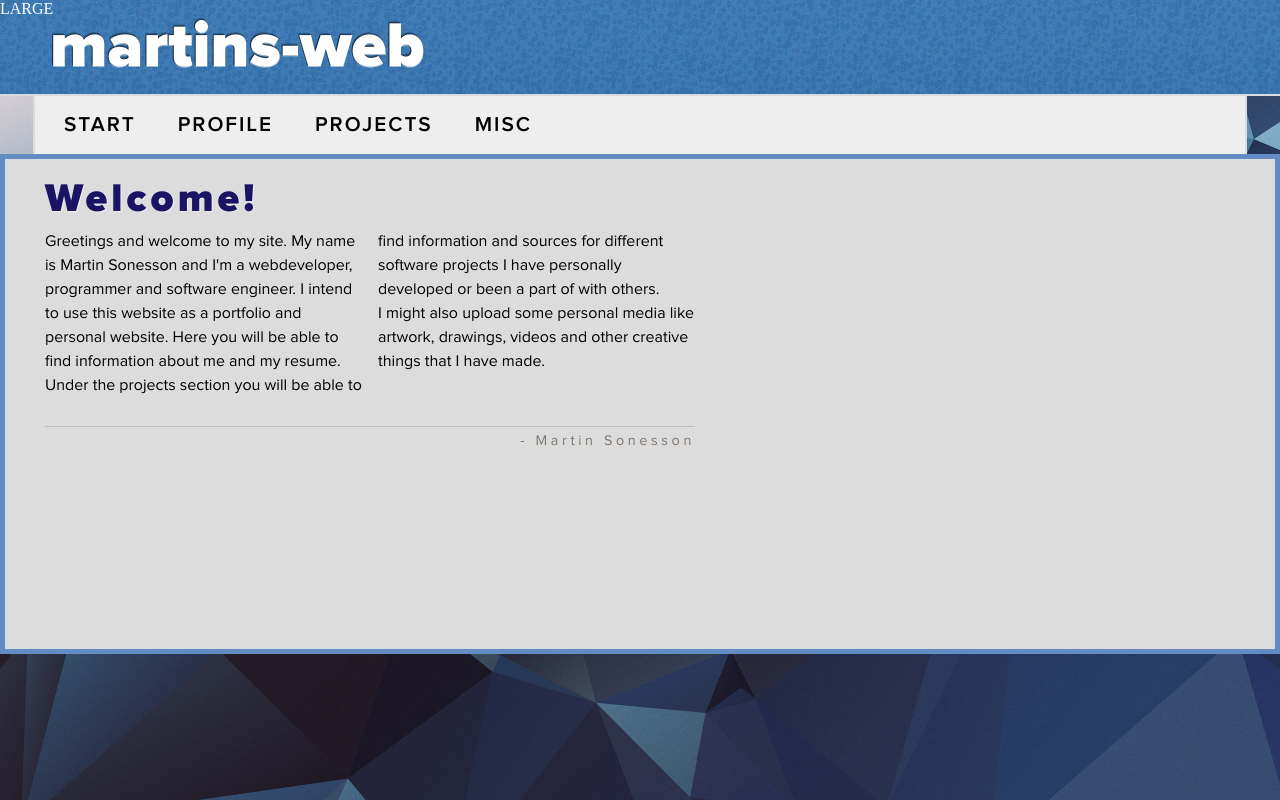
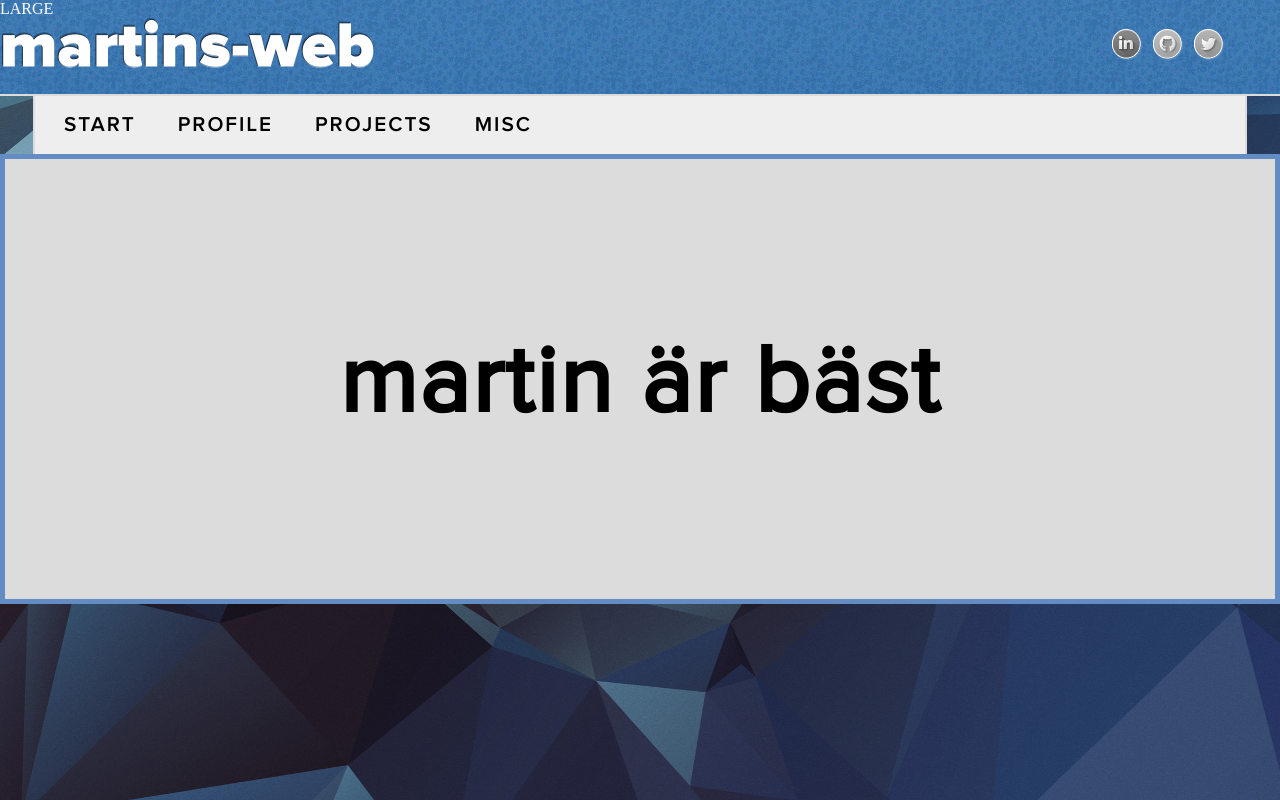
Before and after one commit to ToWelie89/martinsweb, a PHP site: page / in a window 1280 px wide. Run offline with PHP 8.4, Linux system fonts and the light colour scheme; some libraries are stand-ins or nearby versions; some web fonts are replaced.

Commit message:
Updates to gui

```diff
--- a/bio.php
+++ b/bio.php
@@ -15,6 +15,7 @@
                         <a href="http://se.linkedin.com/pub/martin-sonesson/47/b65/200" target="_blank" displayText="LinkedIn"><img alt="LinkedIn" src="img/socialMediaIcons/LinkedIn.png"></a>
                         <a href="http://www.github.com/ToWelie89" target="_blank" displayText="GitHub"><img alt="GitHub" src="img/socialMediaIcons/GitHub.png"></a>
                         <a href="https://twitter.com/Martin_Sonesson" target="_blank" displayText="Twitter"><img alt="Twitter" src="img/socialMediaIcons/Twitter.png"></a>
+                        <a href="https://www.instagram.com/martinso89" target="_blank" displayText="Instagram"><img alt="Instagram" src="img/socialMediaIcons/Instagram.png"></a>
                     </div>
                 </div>
                 <div class="mainContentItem" style="margin-top: 120px; width: 100%; padding: 20px 30px 20px 30px;">
--- a/css/less/default.less
+++ b/css/less/default.less
@@ -8,16 +8,17 @@
 
 html, body {
     max-width: 100%;
+    height: 100%;
     overflow-x: hidden;
 }
 
 body{
     background: @bodyBackground;
     background-position: 0px 0px;
-    background-repeat: repeat-y;
+    background-repeat: no-repeat;
     background-color: black;
-    background-size: 100%;
-    background-position: 0px 90px;
+    background-size: 100% 100%;
+    background-attachment: fixed;
     width: 100%;
     height: 100%;
     overflow-x: hidden;
@@ -58,6 +59,7 @@ a {
 div#main{
     margin: auto;
     width: @containerWidth;
+    padding-bottom: 40px;
 }
 
 div#topBar{
@@ -69,6 +71,30 @@ div#topBar{
 div#topBarInnerContainer{
     width: @containerWidth;
     margin: auto;
+    h1 {
+        display: table-cell;
+        width: (@containerWidth / 2);
+    }
+    #socialMedia {
+        display: table-cell;
+        vertical-align: middle;
+        text-align: right;
+        padding-right: 50px;
+        width: (@containerWidth / 2);
+
+        a {
+            padding-right: 5px;
+            img {
+                filter: url(../../filters.svg#grayscale); /* Firefox 3.5+ */
+                filter: gray; /* IE6-9 */
+                -webkit-filter: grayscale(1); /* Google Chrome, Safari 6+ & Opera 15+ */
+                &:hover {
+                    filter: none;
+                    -webkit-filter: grayscale(0);
+                }
+            }
+        }
+    }
 }
 
 #menu, #subMenuContainer{
@@ -94,6 +120,7 @@ div#topBarInnerContainer{
 }
 
 div#contentBar{
+    height: 100%;
     margin: 0;
     padding: 20px 40px 20px 40px;
     //border-top-left-radius: 10px;
--- a/includes/topBar.php
+++ b/includes/topBar.php
@@ -1,5 +1,10 @@
 <div id="topBar">
     <div id="topBarInnerContainer">
         <h1>martins-web</h1>
+        <div id="socialMedia">
+        	<a href="http://se.linkedin.com/pub/martin-sonesson/47/b65/200" target="_blank" displayText="LinkedIn"><img alt="LinkedIn" src="img/socialMediaIcons/LinkedIn_circle.png"></a>
+        	<a href="http://www.github.com/ToWelie89" target="_blank" displayText="GitHub"><img alt="GitHub" src="img/socialMediaIcons/GitHub_circle.png"></a>
+        	<a href="https://twitter.com/Martin_Sonesson" target="_blank" displayText="Twitter"><img alt="Twitter" src="img/socialMediaIcons/Twitter_circle.png"></a>
+        </div>
     </div>
 </div>
--- a/index.php
+++ b/index.php
@@ -13,20 +13,10 @@
         <div id="main">
             <?php include("includes/menu.php"); ?>
             <div id="contentBar">
-                <div class="mainContentItem startPage">
-                    <h2>
-                        Welcome!
-                    </h2>
-                    <p class="textBody">
-                        Greetings and welcome to my site. My name is Martin Sonesson and I'm a webdeveloper, programmer and software engineer. I intend to use this website as a portfolio and personal website. Here you will be able to find information about me and my resume. Under the projects section you will be able to find information and sources for different software projects I have personally developed or been a part of with others.<br>
-                        I might also upload some personal media like artwork, drawings, videos and other creative things that I have made.
-                    </p>
-                    <p class="signature">
-                        - Martin Sonesson
-                    </p>
-                </div>
-                <div id="twitter">
-                    <a class="twitter-timeline" href="https://twitter.com/Martin_Sonesson" data-widget-id="500444449390878722"></a>
+                <div style="display: table; height: 400px; width: 100%;">
+                    <div style="display: table-cell; height: 100%; vertical-align: middle; text-align: center;">
+                        <h3>martin är bäst</h3>
+                    </div>
                 </div>
             </div>
        </div>
```
Also changed, not shown: css/less/mainContent.less (+13 -0 lines), css/default.css, css/filters.svg (added), img/socialMediaIcons/GitHub_circle.png (added), img/socialMediaIcons/Instagram.png (added), img/socialMediaIcons/Instagram_circle.png (added), img/socialMediaIcons/LinkedIn_circle.png (added), img/socialMediaIcons/Twitter_circle.png (added).
